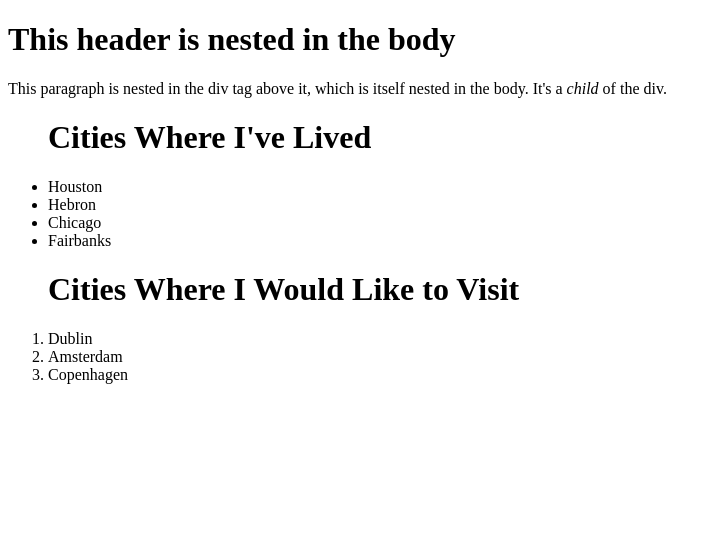
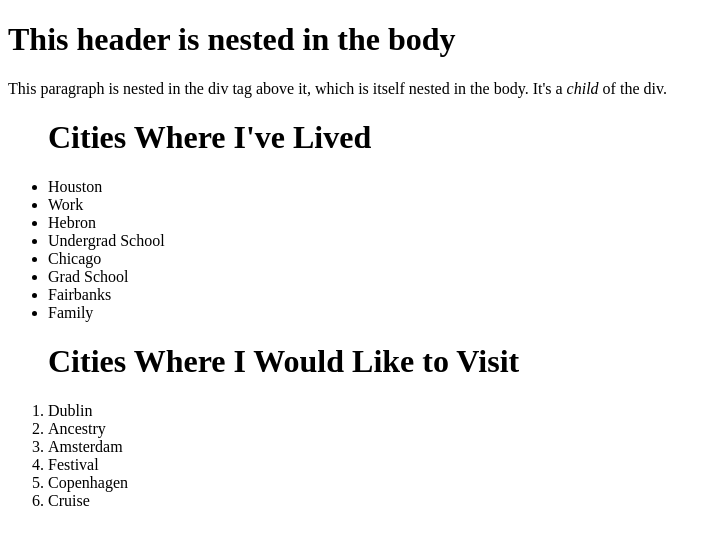
Before and after one commit to Ing-waz/html-exercise, a plain HTML site: page index.html in a window 1280 px wide. Shown: the whole page, without its empty margins (0-721 px from the left). Drawn offline with Linux system fonts and the light colour scheme.

```diff
--- a/index.html
+++ b/index.html
@@ -16,14 +16,22 @@
 <ul>
 <h1>Cities Where I've Lived</h1>
     <li>Houston</li>
+    <li>Work</li>
     <li>Hebron</li>
+    <li>Undergrad School</li>
     <li>Chicago</li>
+    <li>Grad School</li>
     <li>Fairbanks</li>
+    <li>Family</li>
+
 </ul>
 
 <ol>
 <h1>Cities Where I Would Like to Visit</h1>
   <li>Dublin</li>
+  <li>Ancestry</li>
   <li>Amsterdam</li>
+  <li>Festival</li>
   <li>Copenhagen</li>
+  <li>Cruise</li>
 </ol>
```
Also changed, not shown: 1 other file.
